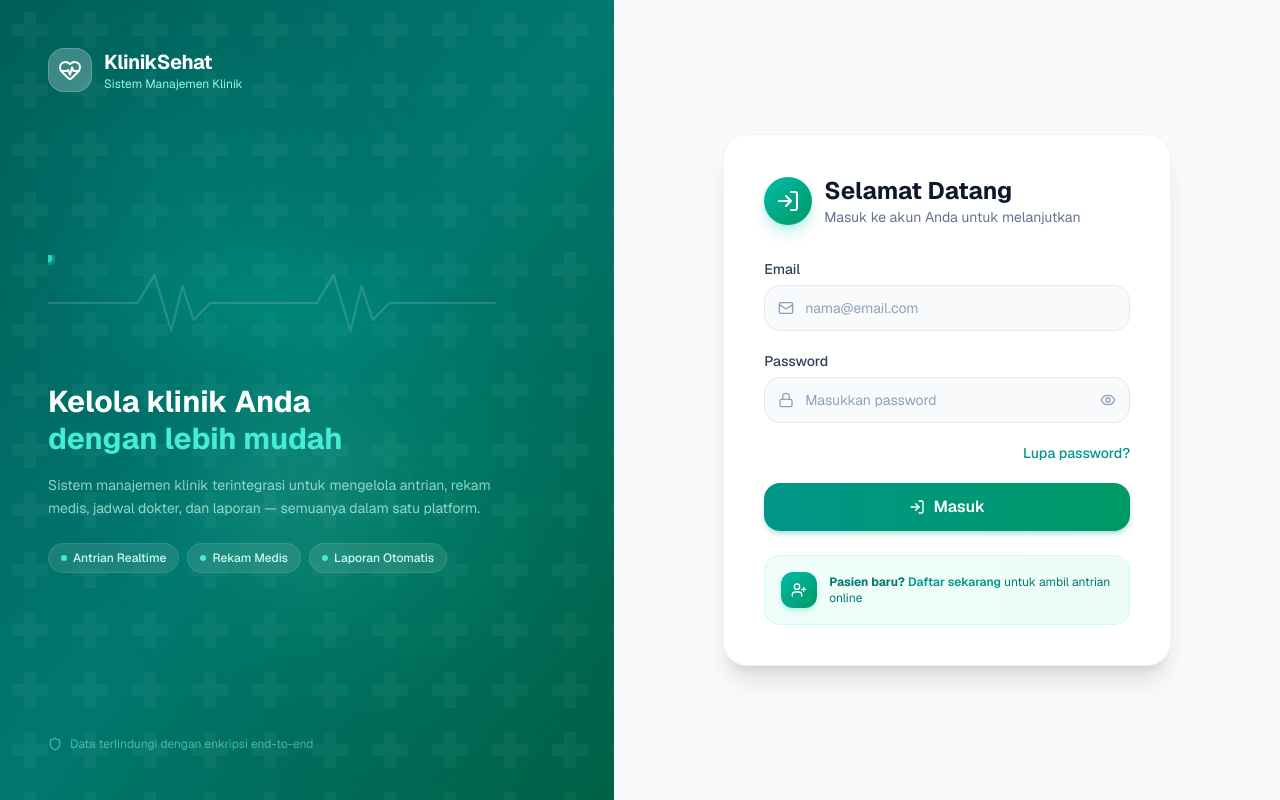
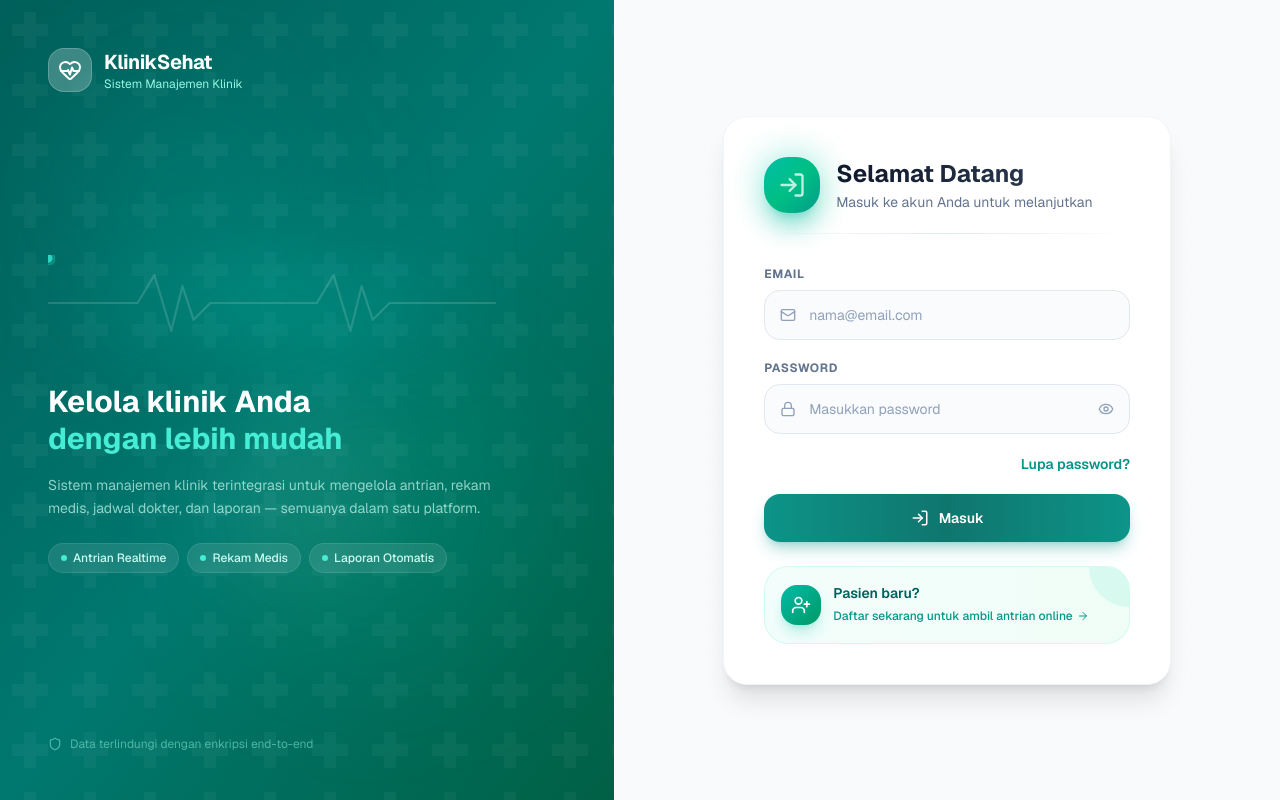
Before and after one commit to muhammadindrawan24/adi-sistemmanajemenklinik, a Next.js app: page /login in a window 1280 px wide. Built offline with nearby package versions, Linux system fonts and the light colour scheme.

Commit message:
feat: modern login page UI with enhanced styling

```diff
--- a/src/app/(auth)/login/page.tsx
+++ b/src/app/(auth)/login/page.tsx
@@ -154,17 +154,24 @@ export default function LoginPage() {
           custom={0}
           className="mb-8"
         >
-          <div className="flex items-center gap-3 mb-4">
-            <div className="flex h-12 w-12 items-center justify-center rounded-2xl bg-gradient-to-br from-teal-500 to-emerald-600 shadow-lg shadow-teal-500/25">
-              <LogIn className="h-6 w-6 text-white" />
+          <div className="flex items-center gap-4 mb-2">
+            <div className="relative">
+              <div className="flex h-14 w-14 items-center justify-center rounded-2xl bg-gradient-to-br from-teal-500 via-emerald-500 to-teal-600 shadow-xl shadow-teal-500/30">
+                <LogIn className="h-7 w-7 text-white" />
+              </div>
+              <div className="absolute -inset-1 rounded-2xl bg-gradient-to-br from-teal-400 to-emerald-500 opacity-30 blur-lg" />
             </div>
             <div>
-              <h2 className="text-2xl font-bold text-slate-900">Selamat Datang</h2>
-              <p className="text-sm text-slate-500">
+              <h2 className="text-2xl font-bold bg-gradient-to-r from-slate-900 to-slate-700 bg-clip-text text-transparent">
+                Selamat Datang
+              </h2>
+              <p className="text-sm text-slate-500 mt-0.5">
                 Masuk ke akun Anda untuk melanjutkan
               </p>
             </div>
           </div>
+          {/* Decorative line */}
+          <div className="mt-5 h-px bg-gradient-to-r from-transparent via-slate-200 to-transparent" />
         </motion.div>
 
         {/* Form */}
@@ -173,29 +180,29 @@ export default function LoginPage() {
           <motion.div initial="hidden" animate="visible" variants={fadeIn} custom={1}>
             <label
               htmlFor="email"
-              className="block text-sm font-medium text-slate-700 mb-1.5"
+              className="block text-xs font-bold text-slate-500 uppercase tracking-wider mb-2"
             >
               Email
             </label>
-            <div className="relative">
-              <div className="absolute inset-y-0 left-0 pl-3.5 flex items-center pointer-events-none">
-                <Mail className="h-4 w-4 text-slate-400" />
+            <div className="relative group">
+              <div className="absolute inset-y-0 left-0 pl-4 flex items-center pointer-events-none">
+                <Mail className="h-4 w-4 text-slate-400 group-focus-within:text-teal-500 transition-colors" />
               </div>
               <input
                 id="email"
                 type="email"
                 placeholder="nama@email.com"
                 {...register("email")}
-                className="w-full pl-10 pr-4 py-3 bg-slate-50 border border-slate-200 rounded-xl text-sm text-slate-900 placeholder:text-slate-400 transition-all duration-200 hover:border-slate-300 focus:bg-white focus:border-teal-500 focus:ring-2 focus:ring-teal-500/20"
+                className="w-full pl-11 pr-4 py-3.5 bg-slate-50/80 border border-slate-200 rounded-xl text-sm text-slate-900 placeholder:text-slate-400 transition-all duration-200 hover:bg-slate-50 hover:border-slate-300 focus:bg-white focus:border-teal-500 focus:ring-4 focus:ring-teal-500/10"
               />
             </div>
             {errors.email && (
               <motion.p
                 initial={{ opacity: 0, y: -5 }}
                 animate={{ opacity: 1, y: 0 }}
-                className="mt-1.5 text-xs text-red-500 flex items-center gap-1"
+                className="mt-2 text-xs text-red-500 flex items-center gap-1.5"
               >
-                <AlertCircle className="w-3 h-3" />
+                <AlertCircle className="w-3.5 h-3.5" />
                 {errors.email.message}
               </motion.p>
             )}
@@ -205,25 +212,25 @@ export default function LoginPage() {
           <motion.div initial="hidden" animate="visible" variants={fadeIn} custom={2}>
             <label
               htmlFor="password"
-              className="block text-sm font-medium text-slate-700 mb-1.5"
+              className="block text-xs font-bold text-slate-500 uppercase tracking-wider mb-2"
             >
               Password
             </label>
-            <div className="relative">
-              <div className="absolute inset-y-0 left-0 pl-3.5 flex items-center pointer-events-none">
-                <Lock className="h-4 w-4 text-slate-400" />
+            <div className="relative group">
+              <div className="absolute inset-y-0 left-0 pl-4 flex items-center pointer-events-none">
+                <Lock className="h-4 w-4 text-slate-400 group-focus-within:text-teal-500 transition-colors" />
               </div>
               <input
                 id="password"
                 type={showPassword ? "text" : "password"}
                 placeholder="Masukkan password"
                 {...register("password")}
-                className="w-full pl-10 pr-11 py-3 bg-slate-50 border border-slate-200 rounded-xl text-sm text-slate-900 placeholder:text-slate-400 transition-all duration-200 hover:border-slate-300 focus:bg-white focus:border-teal-500 focus:ring-2 focus:ring-teal-500/20"
+                className="w-full pl-11 pr-12 py-3.5 bg-slate-50/80 border border-slate-200 rounded-xl text-sm text-slate-900 placeholder:text-slate-400 transition-all duration-200 hover:bg-slate-50 hover:border-slate-300 focus:bg-white focus:border-teal-500 focus:ring-4 focus:ring-teal-500/10"
               />
               <button
                 type="button"
                 onClick={() => setShowPassword(!showPassword)}
-                className="absolute inset-y-0 right-0 pr-3.5 flex items-center text-slate-400 hover:text-slate-600 transition-colors"
+                className="absolute inset-y-0 right-0 pr-4 flex items-center text-slate-400 hover:text-slate-600 transition-colors"
               >
                 {showPassword ? (
                   <EyeOff className="h-4 w-4" />
@@ -236,9 +243,9 @@ export default function LoginPage() {
               <motion.p
                 initial={{ opacity: 0, y: -5 }}
                 animate={{ opacity: 1, y: 0 }}
-                className="mt-1.5 text-xs text-red-500 flex items-center gap-1"
+                className="mt-2 text-xs text-red-500 flex items-center gap-1.5"
               >
-                <AlertCircle className="w-3 h-3" />
+                <AlertCircle className="w-3.5 h-3.5" />
                 {errors.password.message}
               </motion.p>
             )}
@@ -254,7 +261,7 @@ export default function LoginPage() {
           >
             <Link
               href="/forgot-password"
-              className="text-sm text-teal-600 hover:text-teal-700 font-medium transition-colors"
+              className="text-sm font-semibold text-teal-600 hover:text-teal-700 transition-colors"
             >
               Lupa password?
             </Link>
@@ -265,7 +272,7 @@ export default function LoginPage() {
             <button
               type="submit"
               disabled={isLoading}
-              className="w-full flex items-center justify-center gap-2 bg-gradient-to-r from-teal-600 to-emerald-600 hover:from-teal-700 hover:to-emerald-700 text-white font-semibold py-3 px-4 rounded-xl transition-all duration-200 shadow-md shadow-teal-600/25 hover:shadow-lg hover:shadow-teal-600/30 hover:-translate-y-0.5 disabled:opacity-60 disabled:cursor-not-allowed disabled:transform-none"
+              className="w-full flex items-center justify-center gap-2.5 bg-gradient-to-r from-[#0d9488] via-[#0f766e] to-[#0d9488] hover:from-[#0f766e] hover:via-[#115e59] hover:to-[#0f766e] text-white font-semibold py-3.5 px-4 rounded-xl transition-all duration-300 shadow-lg shadow-teal-600/30 hover:shadow-xl hover:shadow-teal-600/40 hover:-translate-y-0.5 disabled:opacity-60 disabled:cursor-not-allowed disabled:transform-none"
             >
               {isLoading ? (
                 <>
@@ -274,8 +281,8 @@ export default function LoginPage() {
                 </>
               ) : (
                 <>
-                  <LogIn className="h-4 w-4" />
-                  <span>Masuk</span>
+                  <LogIn className="h-4.5 w-4.5" />
+                  <span className="text-sm">Masuk</span>
                 </>
               )}
             </button>
@@ -288,20 +295,24 @@ export default function LoginPage() {
           animate="visible"
           variants={fadeIn}
           custom={5}
-          className="mt-6 rounded-xl bg-gradient-to-r from-teal-50 to-emerald-50 border border-teal-100 p-4"
+          className="mt-6 rounded-2xl bg-gradient-to-r from-teal-50/80 to-emerald-50/80 border border-teal-100/80 p-4 relative overflow-hidden"
         >
-          <div className="flex items-center gap-3">
-            <div className="flex h-9 w-9 items-center justify-center rounded-lg bg-gradient-to-br from-teal-500 to-emerald-600 shadow-md shadow-teal-500/20 shrink-0">
-              <UserPlus className="h-4 w-4 text-white" />
+          <div className="absolute top-0 right-0 w-20 h-20 bg-gradient-to-br from-teal-400/10 to-emerald-400/10 rounded-full -translate-y-1/2 translate-x-1/2" />
+          <div className="relative flex items-center gap-3">
+            <div className="flex h-10 w-10 items-center justify-center rounded-xl bg-gradient-to-br from-teal-500 to-emerald-600 shadow-lg shadow-teal-500/25 shrink-0">
+              <UserPlus className="h-5 w-5 text-white" />
             </div>
             <div className="flex-1">
-              <p className="text-xs text-teal-700">
-                <span className="font-bold">Pasien baru?</span>{" "}
-                <Link href="/register" className="font-semibold text-teal-600 hover:text-teal-700 transition-colors">
-                  Daftar sekarang
-                </Link>{" "}
-                untuk ambil antrian online
+              <p className="text-sm font-semibold text-teal-800">
+                Pasien baru?
               </p>
+              <Link
+                href="/register"
+                className="text-xs font-medium text-teal-600 hover:text-teal-700 transition-colors inline-flex items-center gap-1 mt-0.5"
+              >
+                Daftar sekarang untuk ambil antrian online
+                <ArrowRight className="h-3 w-3" />
+              </Link>
             </div>
           </div>
         </motion.div>
```
